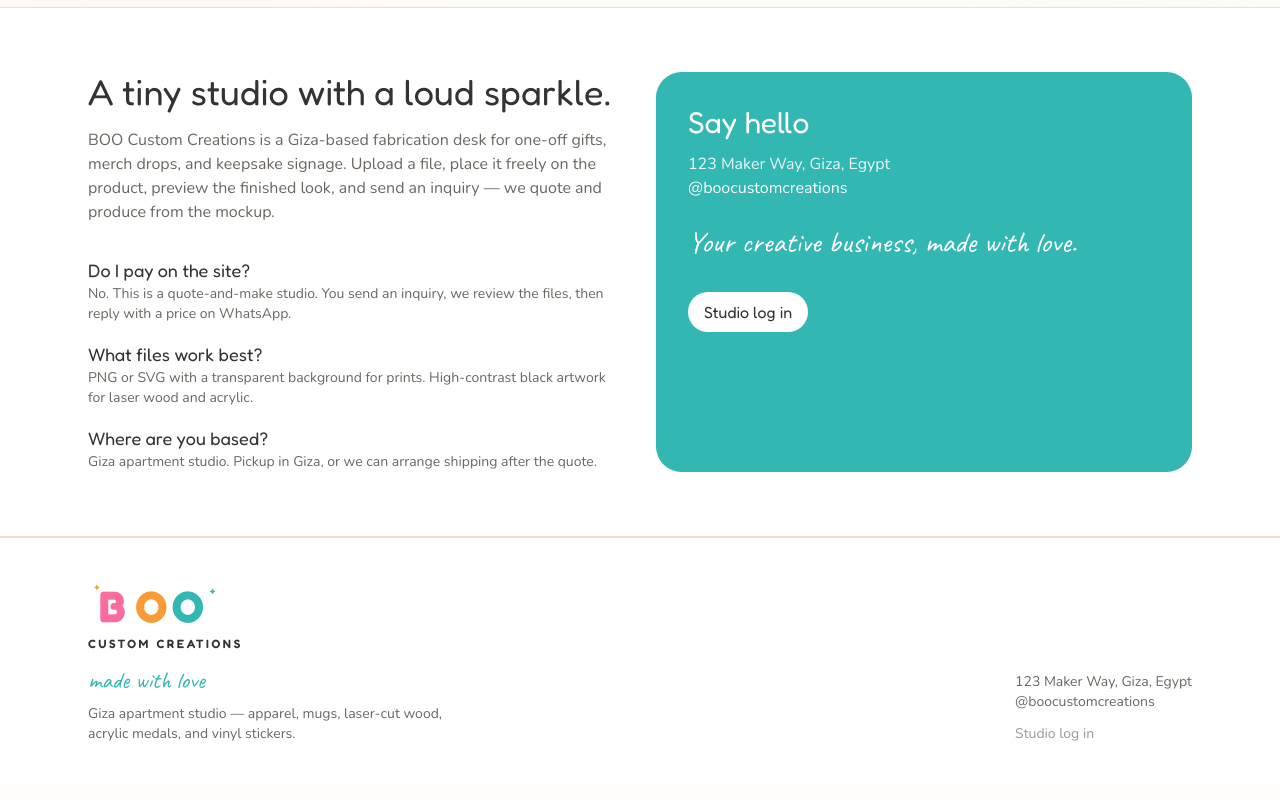
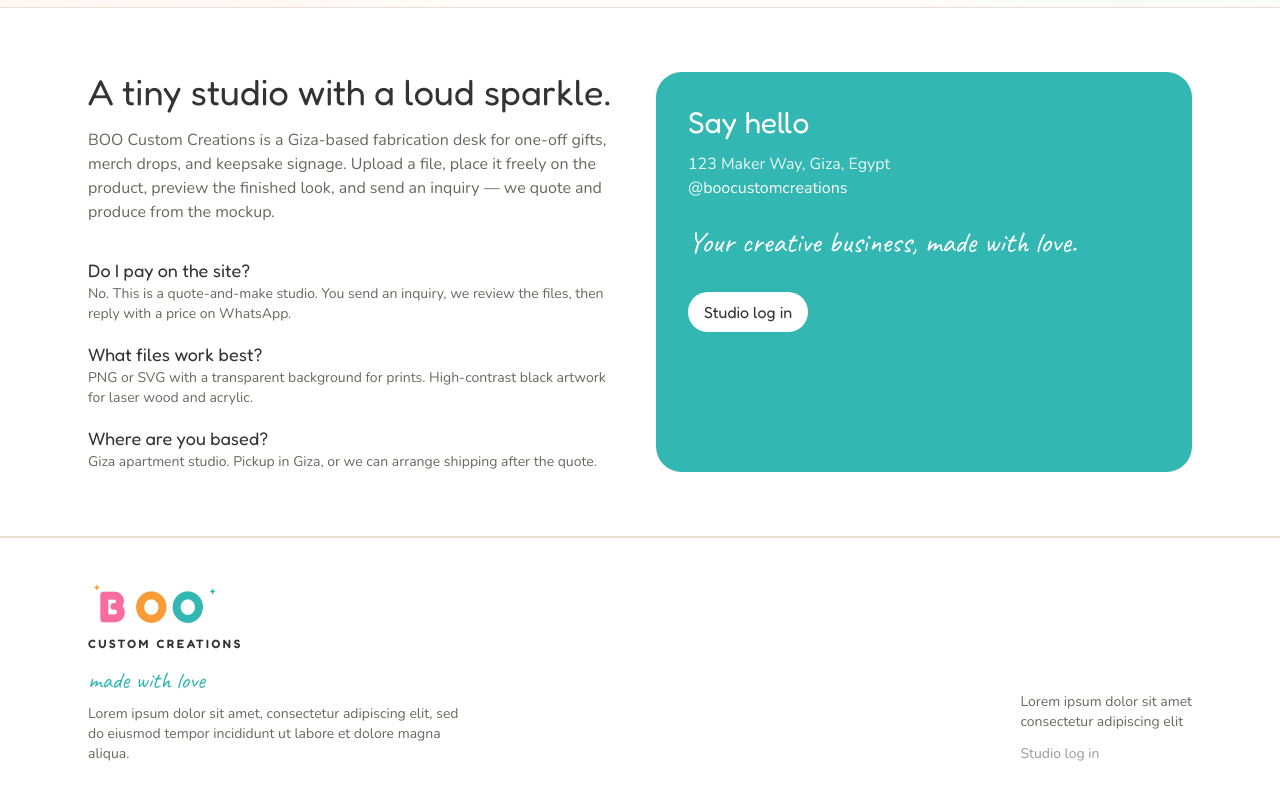
Before and after one commit to ammar-ods/Boo, a Next.js app: page / in a window 1280 px wide. Shown: the part 2736-3536 px from the top of the page. Built offline with nearby package versions, Linux system fonts and the light colour scheme; no server answers; the database is empty.

Commit message:
version number idk-updates and emhsncements

```diff
--- a/components/layout/site-footer.tsx
+++ b/components/layout/site-footer.tsx
@@ -19,13 +19,13 @@ export function SiteFooter() {
             made with love
           </p>
           <p className="mt-2 max-w-sm text-sm text-muted-foreground">
-            Giza apartment studio — apparel, mugs, laser-cut wood, acrylic medals,
-            and vinyl stickers.
+            Lorem ipsum dolor sit amet, consectetur adipiscing elit, sed do eiusmod
+            tempor incididunt ut labore et dolore magna aliqua.
           </p>
         </div>
         <div className="text-sm text-muted-foreground">
-          <p>123 Maker Way, Giza, Egypt</p>
-          <p>@boocustomcreations</p>
+          <p>Lorem ipsum dolor sit amet</p>
+          <p>consectetur adipiscing elit</p>
           <Link href="/admin/login" className="mt-3 inline-block text-boo-ink/50 hover:text-boo-teal">
             Studio log in
           </Link>
```
